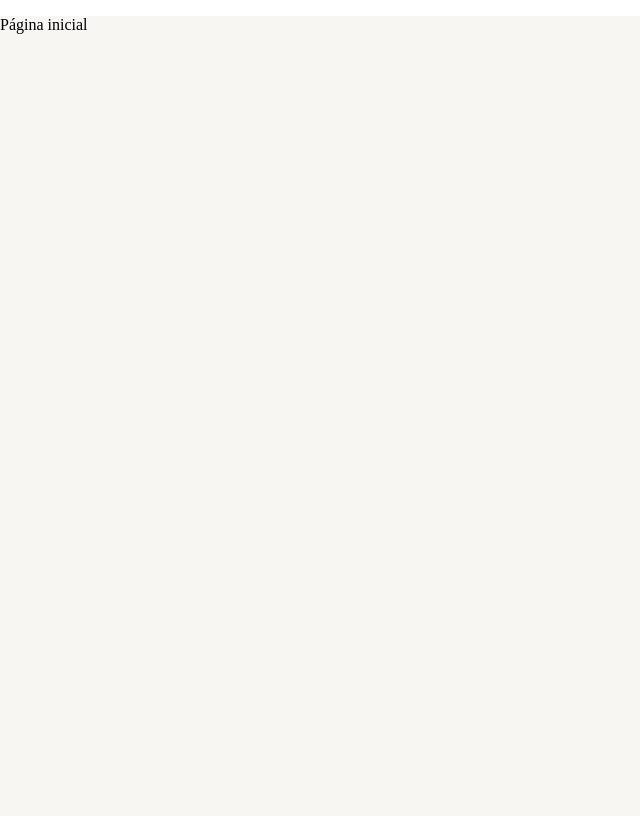
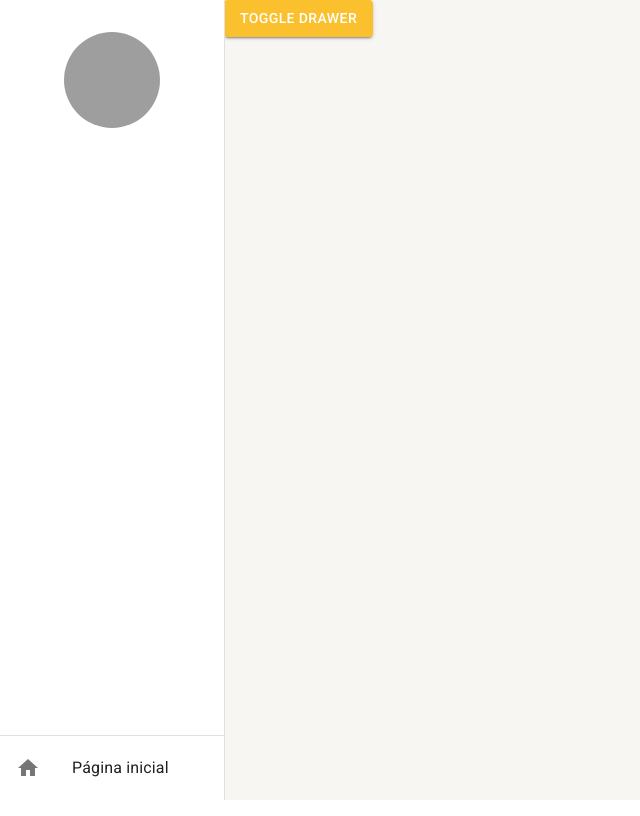
Before and after one commit to marceloasf92/digital-wallet-frontend, a React (Create React App) app: page / in a window 1280 px wide. Shown: the whole page, without its empty margins (0-640 px from the left). Built offline with nearby package versions, Linux system fonts and the light colour scheme; grey boxes are pictures that could not be loaded.

Commit message:
feat: add side menu

```diff
--- a/public/index.html
+++ b/public/index.html
@@ -21,7 +21,7 @@
 
     <title>Digital Wallet</title>
   </head>
-  <body style="margin: 0; padding: 0; box-sizing: border-box; outline: 0">
+  <body style="margin: 0; padding: 0">
     <noscript>You need to enable JavaScript to run this app.</noscript>
     <div id="root"></div>
   </body>
--- a/src/App.tsx
+++ b/src/App.tsx
@@ -1,13 +1,18 @@
 import { Routes } from "./routes";
 import { BrowserRouter } from "react-router-dom";
-import { AppThemeProvider } from "./contexts/";
+import { AppThemeProvider, DrawerProvider } from "./contexts/";
+import { SideMenu } from "./components/side-menu/SideMenu";
 
 export const App = () => {
   return (
     <AppThemeProvider>
-      <BrowserRouter>
-        <Routes />
-      </BrowserRouter>
+      <DrawerProvider>
+        <BrowserRouter>
+          <SideMenu>
+            <Routes />
+          </SideMenu>
+        </BrowserRouter>
+      </DrawerProvider>
     </AppThemeProvider>
   );
 };
--- /dev/null
+++ b/src/components/side-menu/SideMenu.tsx
@@ -0,0 +1,48 @@
+import { Drawer, useTheme, Avatar, Divider, List, ListItemButton, ListItemIcon, Icon, ListItemText, useMediaQuery } from "@mui/material/"
+import { Box } from "@mui/system";
+import { useDrawerContext } from "../../contexts";
+
+type BoxProps = {
+    children: React.ReactNode;
+}
+
+export const SideMenu = ({ children }: BoxProps) => {
+
+    const theme = useTheme();
+    const smDown = useMediaQuery(theme.breakpoints.down('sm'));
+
+    const { isDrawerOpen, toggleDrawerOpen } = useDrawerContext();
+
+    return (
+        <>
+            <Drawer open={isDrawerOpen} variant={smDown ? "temporary" : "permanent"} onClose={toggleDrawerOpen}>
+                <Box width={theme.spacing(28)} height="100%" display="flex" flexDirection="column" >
+                    <Box width="100%" height={theme.spacing(20)} display="flex" alignItems="center" justifyContent="center">
+                        <Avatar sx={{ height: theme.spacing(12), width: theme.spacing(12) }} src="/broken-image.jpg" />
+                    </Box>
+                </Box>
+
+
+                <Divider />
+
+                <Box flex={1}>
+                    <List component="nav">
+                        <ListItemButton>
+                            <ListItemIcon>
+                                <Icon>home</Icon>
+                            </ListItemIcon>
+                            <ListItemText primary="Página inicial" />
+                        </ListItemButton>
+                    </List>
+                </Box>
+
+            </Drawer >
+
+            <Box height="100vh" marginLeft={smDown ? 0 : theme.spacing(28)} >
+                {children}
+            </Box>
+
+        </>
+
+    );
+};
--- /dev/null
+++ b/src/contexts/DrawerContext.tsx
@@ -0,0 +1,34 @@
+import {
+  createContext,
+  useCallback,
+  useContext,
+  useState,
+} from "react";
+
+
+interface IDrawerContextData {
+  isDrawerOpen: boolean;
+  toggleDrawerOpen: () => void;
+}
+const DrawerContext = createContext({} as IDrawerContextData);
+
+export const useDrawerContext = () => {
+  return useContext(DrawerContext);
+};
+
+export const DrawerProvider = ({ children }: any) => {
+  const [isDrawerOpen, setIsDrawerOpen] = useState(false);
+
+  const toggleDrawerOpen = useCallback(() => {
+    setIsDrawerOpen((oldDrawerOpen) =>
+      !oldDrawerOpen
+    );
+  }, []);
+
+
+  return (
+    <DrawerContext.Provider value={{ isDrawerOpen, toggleDrawerOpen }}>
+      {children}
+    </DrawerContext.Provider>
+  );
+};
--- a/src/contexts/ThemeContext.tsx
+++ b/src/contexts/ThemeContext.tsx
@@ -14,7 +14,6 @@
   themeName: "light" | "dark";
   toggleTheme: () => void;
 }
-
 const ThemeContext = createContext({} as IThemeContextData);
 
 export const useAppThemeContext = () => {
--- a/src/contexts/index.ts
+++ b/src/contexts/index.ts
@@ -1 +1,2 @@
 export * from "./ThemeContext";
+export * from "./DrawerContext";
--- a/src/routes/index.tsx
+++ b/src/routes/index.tsx
@@ -1,9 +1,16 @@
 import { Routes as RoutesDOM, Route, Navigate } from "react-router-dom";
+import { Button } from '@mui/material';
+import { useDrawerContext } from "../contexts";
+
+
 
 export const Routes = () => {
+
+  const { toggleDrawerOpen } = useDrawerContext();
+
   return (
     <RoutesDOM>
-      <Route path="/" element={<p>Página inicial</p>} />
+      <Route path="/" element={<Button variant='contained' color='primary' onClick={toggleDrawerOpen}>Toggle drawer</Button>} />
       <Route path="*" element={<Navigate to="/" />} />
     </RoutesDOM>
   );
```
Also changed, not shown: package.json (line endings or trailing spaces), 1 other file (tests, documents, lock files or other folders).
